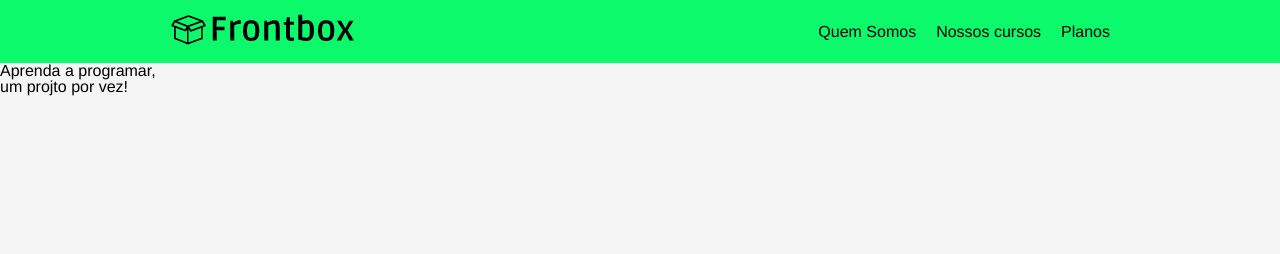
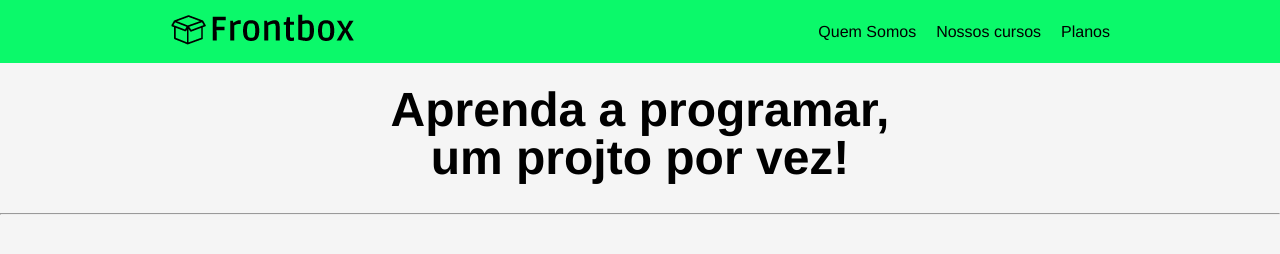
Before and after one commit to Guilherme-Santos08/frontbox-starter-files-main, a plain HTML site: page index.html in a window 1280 px wide. Drawn offline with nearby package versions, Linux system fonts and the light colour scheme.

Commit message:
Intro montada

```diff
--- a/css/styles.css
+++ b/css/styles.css
@@ -80,6 +80,13 @@ a:visited {
 /* 3. Header
 /**********************************/
 
+.intro {
+	font-weight: bold;
+	font-size: 3rem;
+	text-align: center;
+	margin: 0 auto;
+	padding: 23px 0;
+}
 /**********************************/
 /* 4. Quem somos
 /**********************************/
--- a/index.html
+++ b/index.html
@@ -32,8 +32,10 @@
 			</div> <!-- .menu -->
 		</div> <!-- menu-bg -->
 
-		<h1 class="instro">Aprenda a programar, <br> um projto por vez!</h1>
+		<h1 class="intro">Aprenda a programar, <br> um projto por vez!</h1>
 	</header>
+
+	<hr>
 </body>
 
 </html>
```
